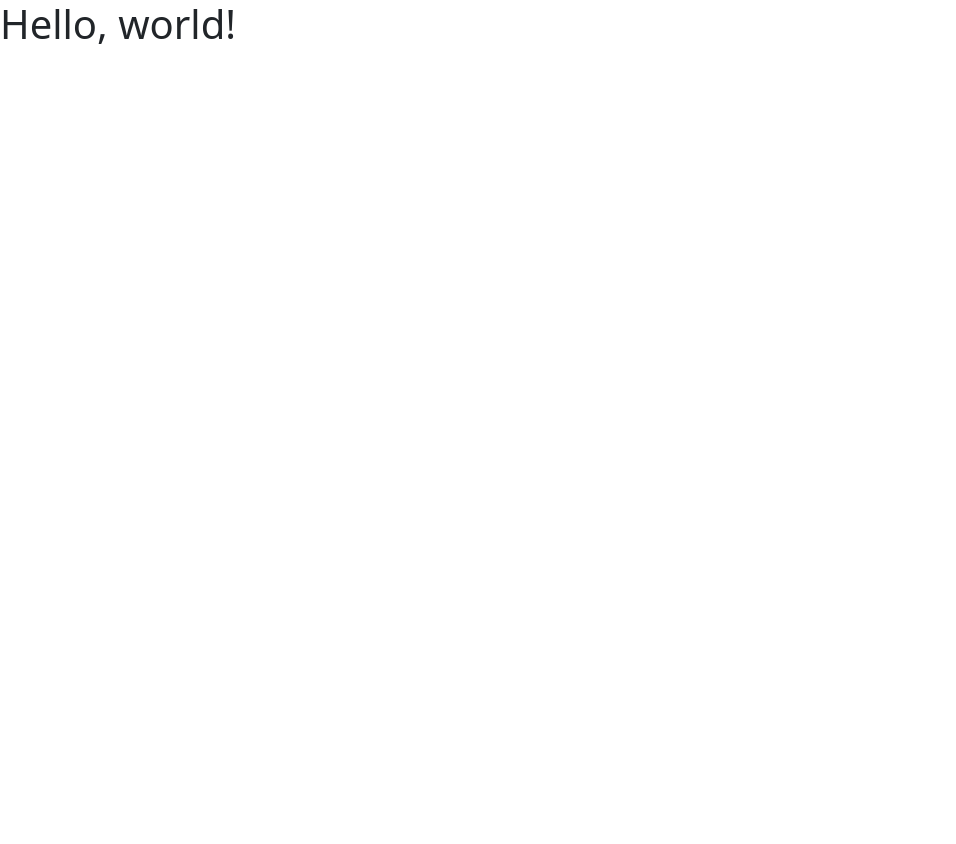
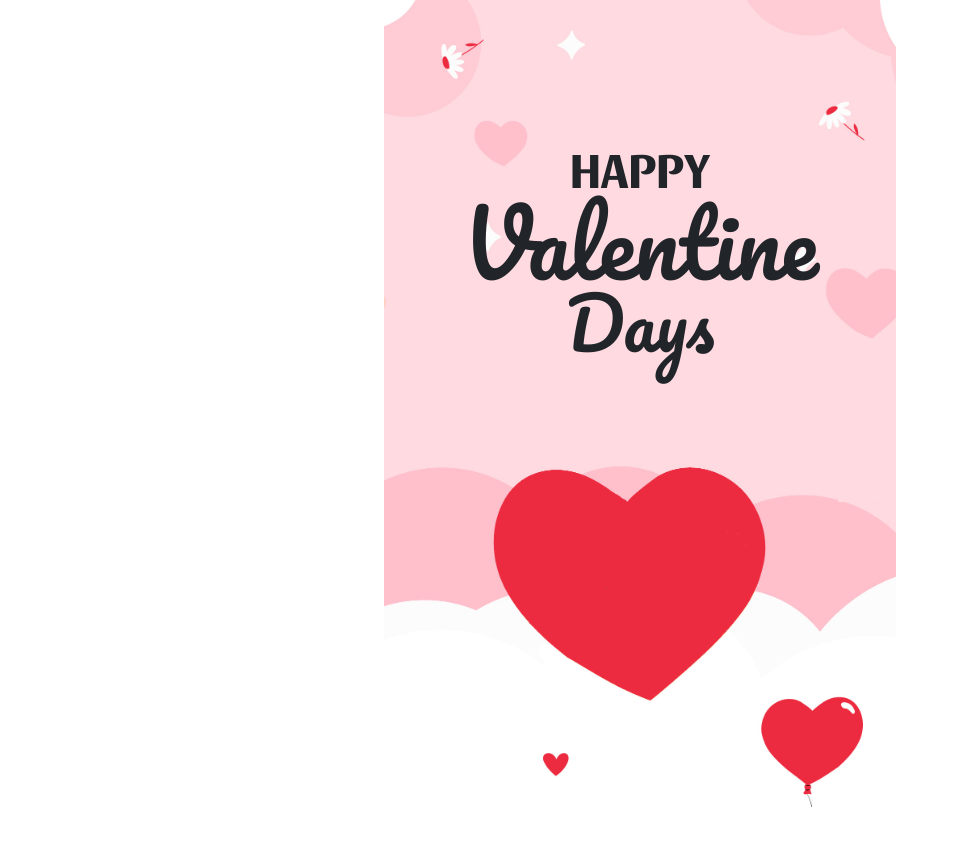
Before and after one commit to Rizalrubyrahman/fornurizzahjundiah.github.io, a plain HTML site: page index.html in a window 1280 px wide. Shown: the whole page, without its empty margins (0-956 px from the left). Before the commit the page ends 800 px from the top, so only its background shows below. Drawn offline with nearby package versions, Linux system fonts and the light colour scheme.

Commit message:
membuat tampilan awal

```diff
--- a/index.html
+++ b/index.html
@@ -1,5 +1,67 @@
 <!doctype html>
 <html lang="en">
+<style>
+    #sectionbg {
+        width: 100%;
+        height: 1000px;
+        background-size: contain;
+        background-repeat: no-repeat;
+        overflow-x: hidden;
+        overflow-y: hidden;
+
+        @media (min-width:100vh) {
+            width: 40%;
+            margin: auto;
+            background-size: 100%;
+            background-repeat: no-repeat;
+            overflow-x: hidden;
+            overflow-y: hidden;
+        }
+
+
+    }
+
+
+    @font-face {
+        font-family: sansistabold;
+        src: url(Sansita-Bold.ttf);
+    }
+
+    @font-face {
+        font-family: Pacifico;
+        src: url(Pacifico-Regular.ttf);
+    }
+
+    @font-face {
+        font-family: GreatVibes;
+        src: url(GreatVibes-Regular.ttf);
+    }
+
+    #textHappy {
+        font-family: sansistabold;
+        font-size: 50px;
+        display: table;
+        margin: 0 auto;
+        padding-top: 130px;
+    }
+
+    #textValentine {
+        font-family: Pacifico;
+        font-size: 90px;
+        display: table;
+        margin: 0 auto;
+        margin-top: -30px;
+    }
+
+    #textDay {
+        font-family: Pacifico;
+        font-size: 70px;
+        display: table;
+        margin: 0 auto;
+        margin-top: -40px;
+
+    }
+</style>
 
 <head>
     <meta charset="utf-8">
@@ -10,7 +72,18 @@
 </head>
 
 <body>
-    <h1>Hello, world!</h1>
+    <div id="sectionbg" style="background-image: url('bg.jpg');">
+        <span id="textHappy">
+            HAPPY
+        </span>
+        <span id="textValentine">
+            Valentine
+        </span>
+        <span id="textDay">
+            Days
+        </span>
+    </div>
+
     <script src="https://cdn.jsdelivr.net/npm/bootstrap@5.3.2/dist/js/bootstrap.bundle.min.js"
         integrity="sha384-C6RzsynM9kWDrMNeT87bh95OGNyZPhcTNXj1NW7RuBCsyN/o0jlpcV8Qyq46cDfL"
         crossorigin="anonymous"></script>
```
Also changed, not shown: GreatVibes-Regular.ttf (added), OFL.txt (added), Pacifico-Regular.ttf (added), Sansita-Black.ttf (added), Sansita-BlackItalic.ttf (added), Sansita-Bold.ttf (added), Sansita-BoldItalic.ttf (added), Sansita-ExtraBold.ttf (added), Sansita-ExtraBoldItalic.ttf (added), Sansita-Italic.ttf (added), Sansita-Regular.ttf (added), bg.jpg (added).
